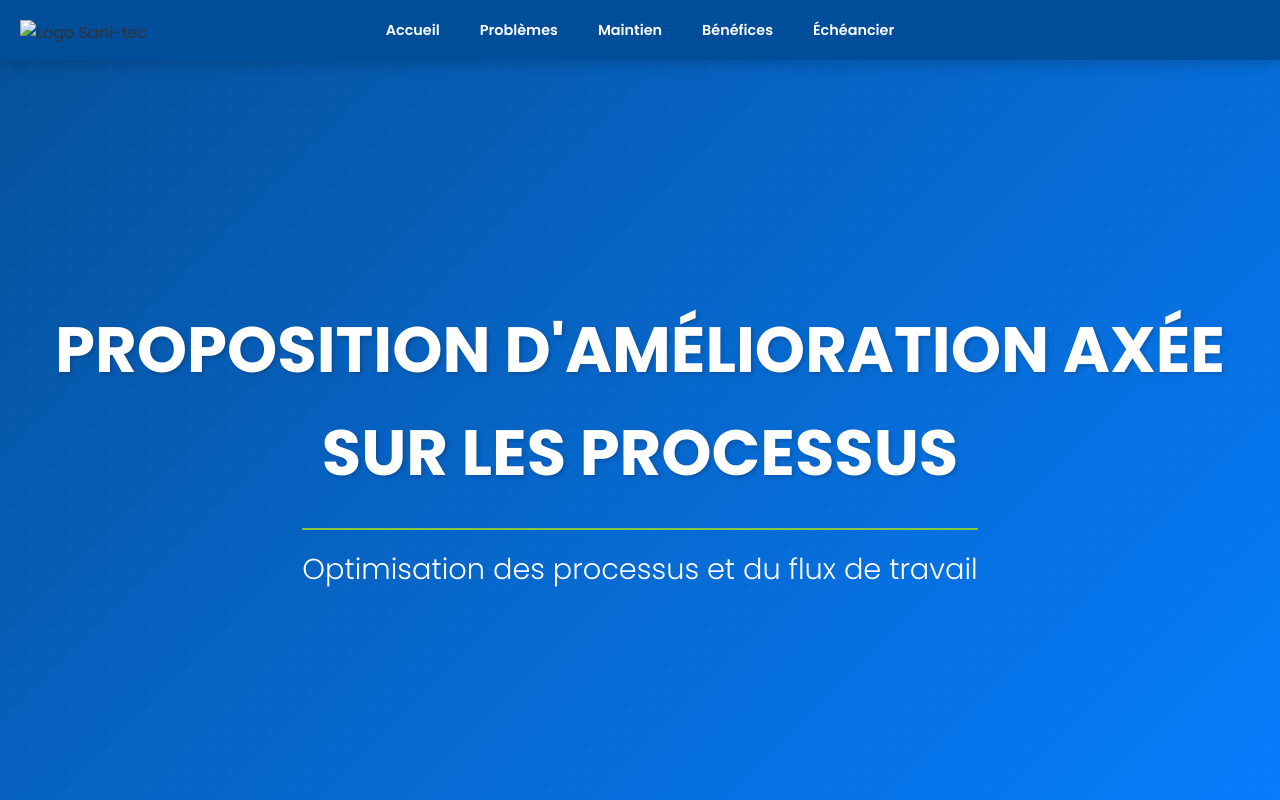
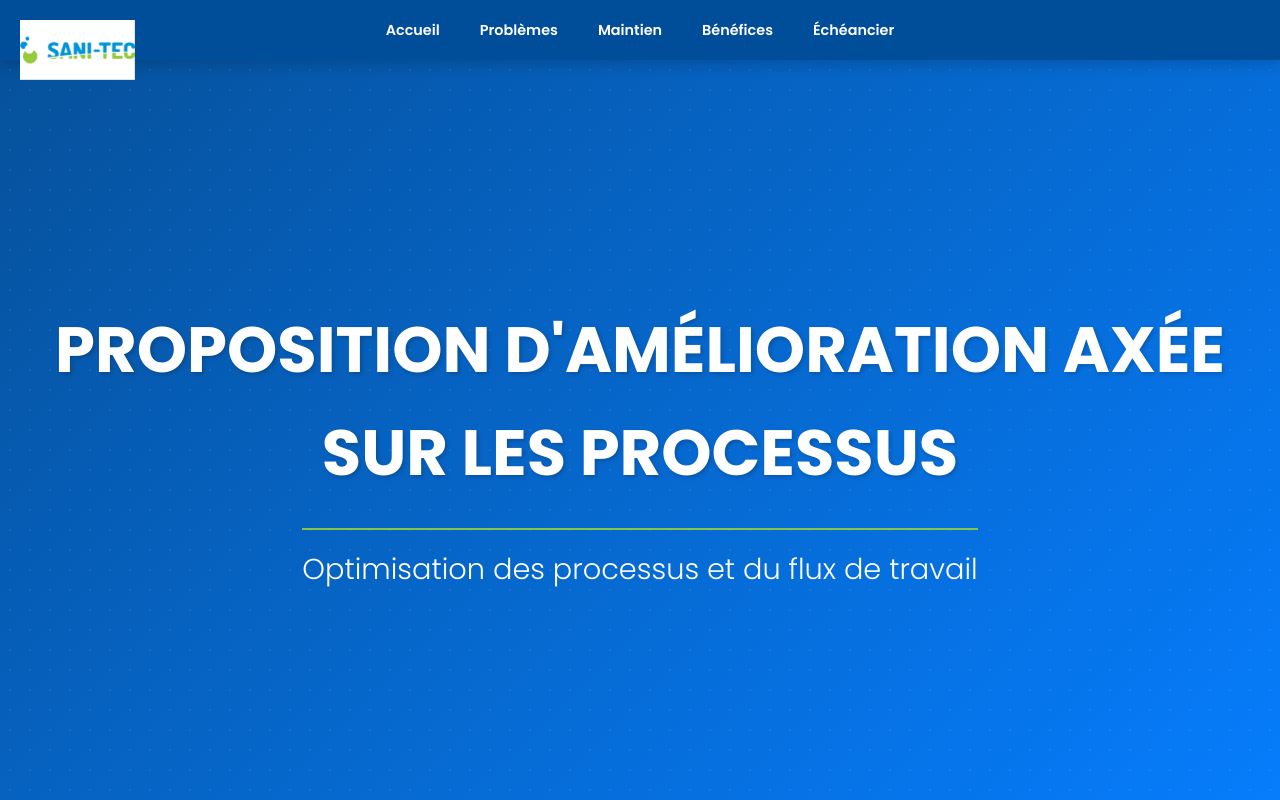
Before and after one commit to anderson-santiago-silva/presentation-sani-tec, a plain HTML site: page index.html in a window 1280 px wide. Shown: the top 800 px of the page. Drawn offline with Linux system fonts and the light colour scheme.

Commit message:
Update de imagem do logo

```diff
--- a/index.html
+++ b/index.html
@@ -444,7 +444,7 @@
             <li><a href="#echeancier">Échéancier</a></li>
         </ul>
     </nav>
-    <img src="URL_DA_SUA_IMAGEM_AQUI" alt="Logo Sani-tec" class="logo">
+    <img src="logo_sanit_tec.webp" alt="Logo Sani-tec" class="logo">
 
     <section class="slide-cover" id="accueil" style="animation-delay: 0s;">
         <div class="container">
```
